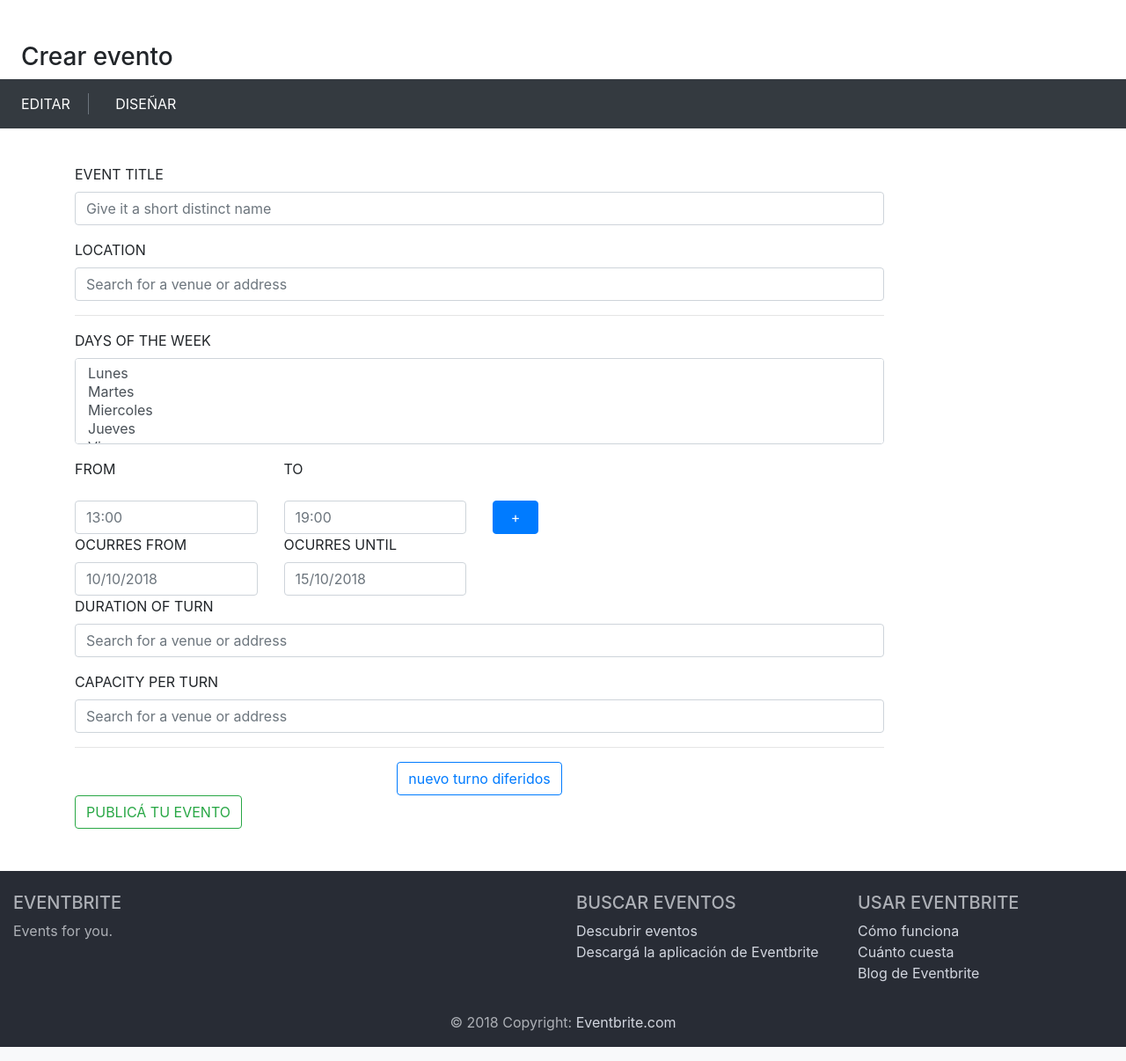
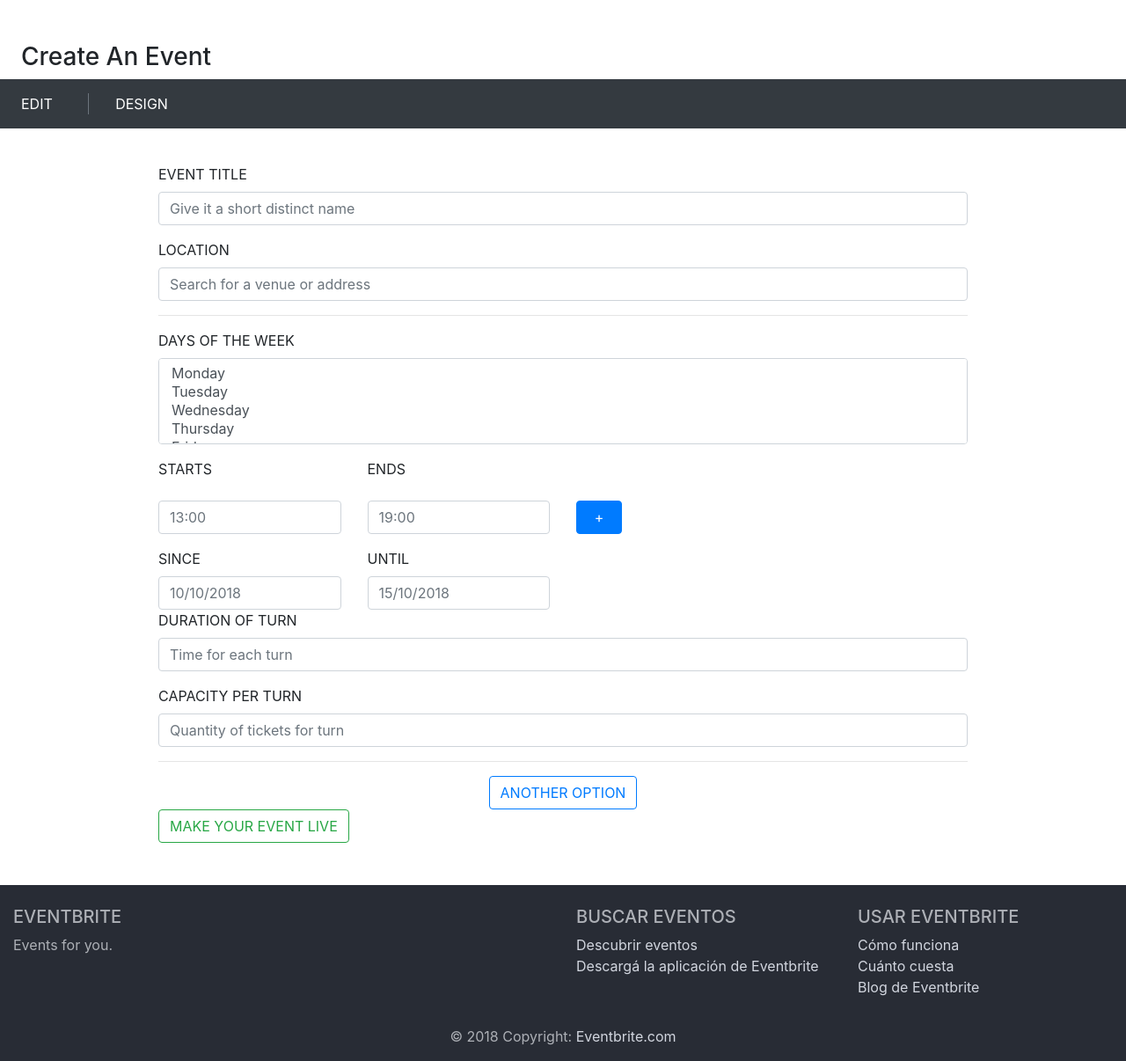
Before and after one commit to LautaroNavarro/goodeturn, a Django app: page /create_event/ in a window 1280 px wide. Shown: the part 66-1272 px from the top of the page at 88% size. Run offline with Django 3.2, Linux system fonts and the light colour scheme; some libraries are stand-ins or nearby versions.

Commit message:
ultima version

```diff
--- a/Templates/create_event.html
+++ b/Templates/create_event.html
@@ -8,21 +8,22 @@ Create_event
 
 <div class="row pl-4 pt-5">
   <div class="col-12">
-    <h3>Crear evento</h3>
+    <h3>Create An Event</h3>
   </div>
 </div>
 <div class="row pl-4 pt-3 bg-dark text-white">
   <div class="col-1" >
-    <p class="border-right border-secondary">EDITAR</p>
+    <p class="border-right border-secondary">EDIT</p>
   </div>
   <div class="col-1">
-    <p>DISEÑAR</p>
+    <p>DESIGN</p>
   </div>
   <div class="col-10">
   </div>
 </div>
 <div class="container pb-5 pt-4">
   <div class="row pt-3">
+    <div class='col-1'></div>
     <div class="col-10">
       <form class="form" id='form-p'>
         <div class="form-group">
@@ -38,20 +39,20 @@ Create_event
           <div class="form-group">
             <label for="exampleInputEmail1">DAYS OF THE WEEK</label>
             <select multiple="multiple" class = 'form-control'>
-              <option value="Lunes">Lunes</option>
-              <option value="Martes">Martes</option>
-              <option value="Miercoles">Miercoles</option>
-              <option value="Jueves">Jueves</option>
-              <option value="Viernes">Viernes</option>
-              <option value="Sabado">Sabado</option>
-              <option value="Domingo">Domingo</option>
+             <option value="Lunes">Monday</option>
+             <option value="Martes">Tuesday</option>
+             <option value="Miercoles">Wednesday</option>
+             <option value="Jueves">Thursday</option>
+             <option value="Viernes">Friday</option>
+             <option value="Sabado">Saturday</option>
+             <option value="Domingo">Sunday</option>
            </select>
          </div>
          <div class="form-group">
           <div class="row">
             <div class="col-3">
-                <label for="exampleInputEmail1">FROM</label></div>
-                <div class="col-3">TO</div>
+              <label for="exampleInputEmail1">STARTS</label></div>
+              <div class="col-3">ENDS</div>
             </div>
           </div>
           <div id="parent-container">
@@ -69,10 +70,10 @@ Create_event
               </div>
             </div>
           </div>
-            <div class="row">
+          <div class="row pt-3">
             <div class="col-3">
-                <label for="exampleInputEmail1">OCURRES FROM</label></div>
-                <div class="col-3">OCURRES UNTIL</div>
+              <label for="exampleInputEmail1">SINCE</label></div>
+              <div class="col-3">UNTIL</div>
             </div>
             <div class="row">
               <div class="col-3">
@@ -84,11 +85,11 @@ Create_event
             </div>
             <div class="form-group">
               <label for="exampleInputEmail1">DURATION OF TURN</label>
-                <input type="email" class="form-control" id="exampleInputEmail1" aria-describedby="emailHelp" placeholder="Search for a venue or address">
+              <input type="email" class="form-control" id="exampleInputEmail1" aria-describedby="emailHelp" placeholder="Time for each turn">
             </div>
             <div class="form-group">
               <label for="exampleInputEmail1">CAPACITY PER TURN</label>
-                <input type="email" class="form-control" id="exampleInputEmail1" aria-describedby="emailHelp" placeholder="Search for a venue or address">
+              <input type="email" class="form-control" id="exampleInputEmail1" aria-describedby="emailHelp" placeholder="Quantity of tickets for turn">
             </div>
             <hr>
           </div>
@@ -96,13 +97,13 @@ Create_event
         <div class="row text-center">
           <div class="col-3"></div>
           <div class="col-6">
-              <button onclick="insertNewElements('form_repeat','form-p', 6)" class="btn btn-outline-primary">nuevo turno diferidos</button>
+            <button onclick="insertNewElements('form_repeat','form-p', 6)" class="btn btn-outline-primary">ANOTHER OPTION</button>
           </div>
           <div class="col-3"></div>
         </div>
         <div class="row">
           <div class="col-12">
-              <a href="" class="btn btn-outline-success">PUBLICÁ TU EVENTO</a>
+            <a href="" class="btn btn-outline-success">MAKE YOUR EVENT LIVE</a>
           </div>
         </div>
       </div>
```
Also changed, not shown: Templates/view_event.html (+11 -10 lines). Lines whose indentation alone changed are shown as unchanged.
